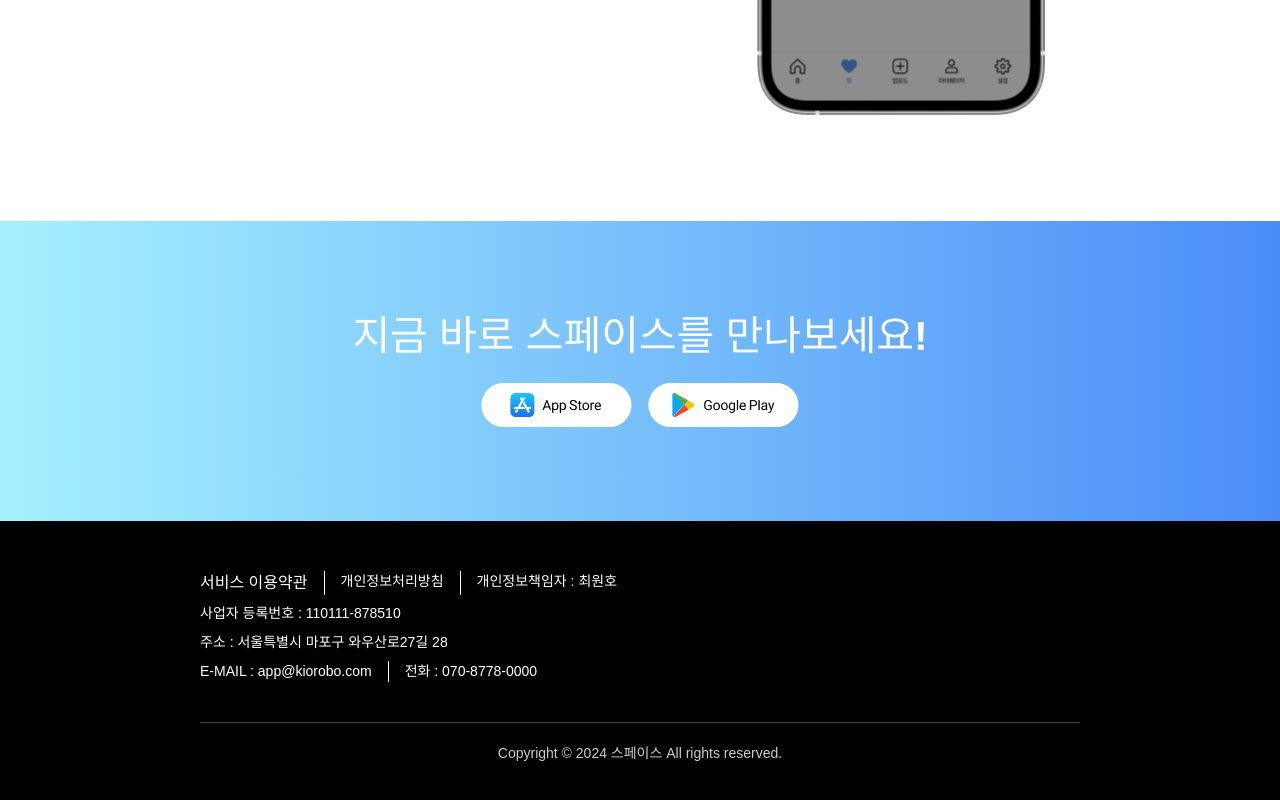
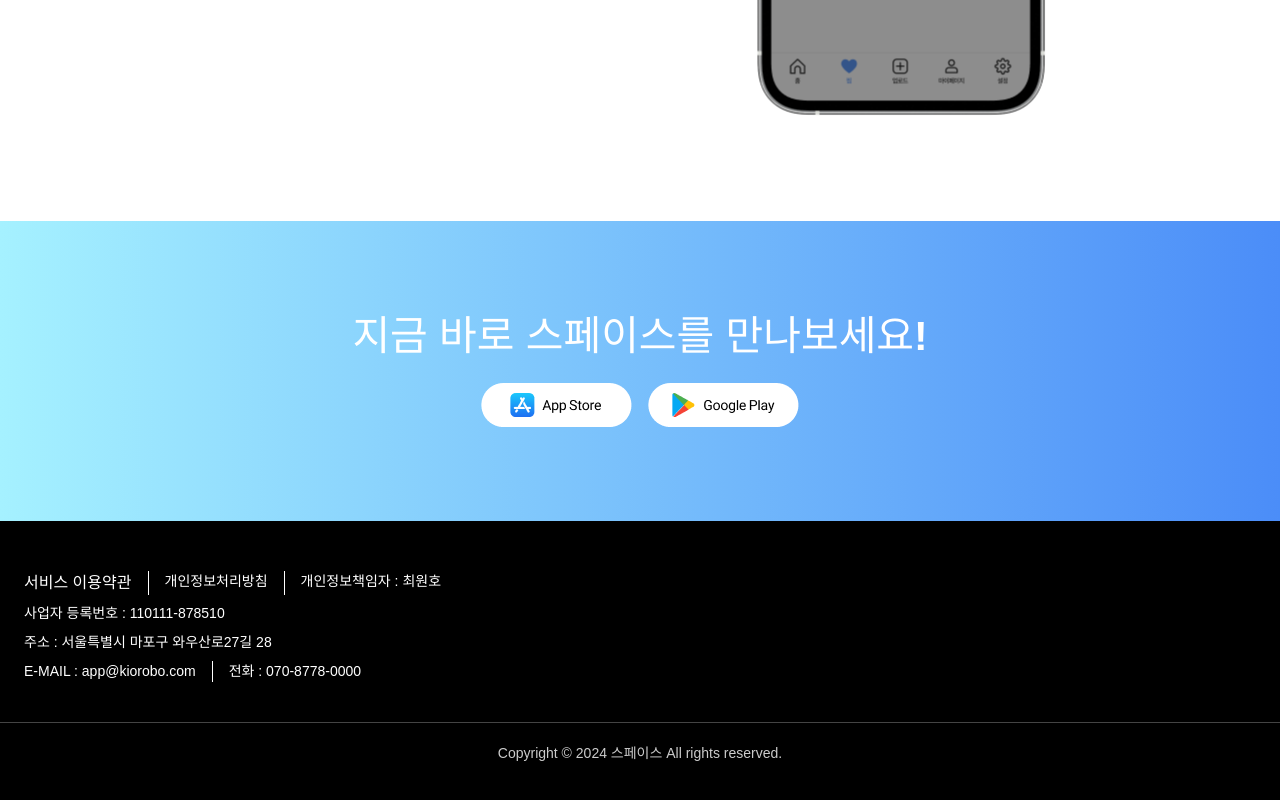
Before and after one commit to Unpackyourdream-Paprika/sface-main-home, a React (Vite) app: page / in a window 1280 px wide. Shown: the part 3079-3879 px from the top of the page. Built offline with nearby package versions, Linux system fonts and the light colour scheme; a web font is replaced by a local one.

Commit message:
footer css change

```diff
--- a/src/components/layout/LayoutFooter.css
+++ b/src/components/layout/LayoutFooter.css
@@ -4,18 +4,19 @@
   width: 100%;
   background: #000;
   color: #fff;
-  padding: 50px 200px;
+  padding: 50px 0; /* 좌우 패딩 제거 */
   box-sizing: border-box;
   display: flex;
   flex-direction: column;
-  justify-content: center;
-  margin: 0 auto;
+  align-items: center; /* 내용 중앙 정렬 */
 }
 
 .layout-footer-inner {
+  width: 100%;
+  max-width: 1480px; /* 헤더와 동일한 max-width */
+  padding: 0 24px; /* 헤더와 동일한 좌우 패딩 */
   display: flex;
   flex-direction: column;
-  max-width: 1480px;
   gap: 8px;
 }
 
@@ -60,6 +61,8 @@
 }
 
 .footer-bottom {
+  width: 100%;
+  max-width: 1480px;
   text-align: center;
   margin-top: 40px;
   border-top: 1px solid #444;
```
